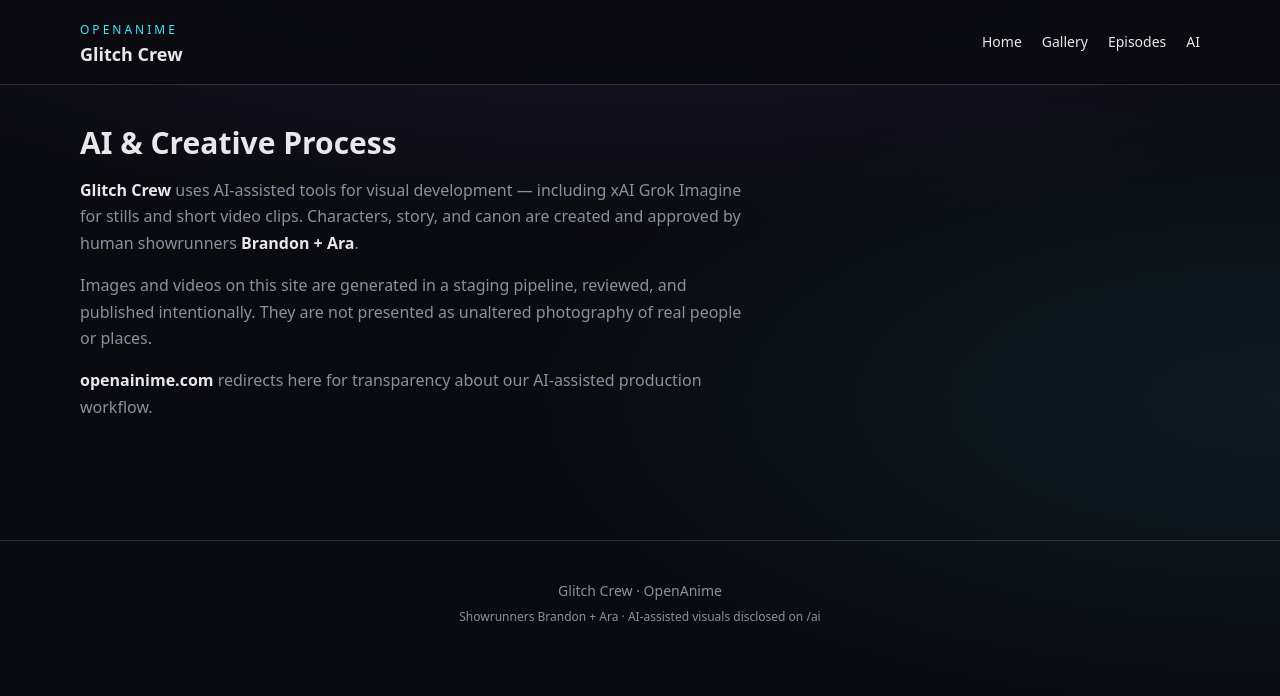
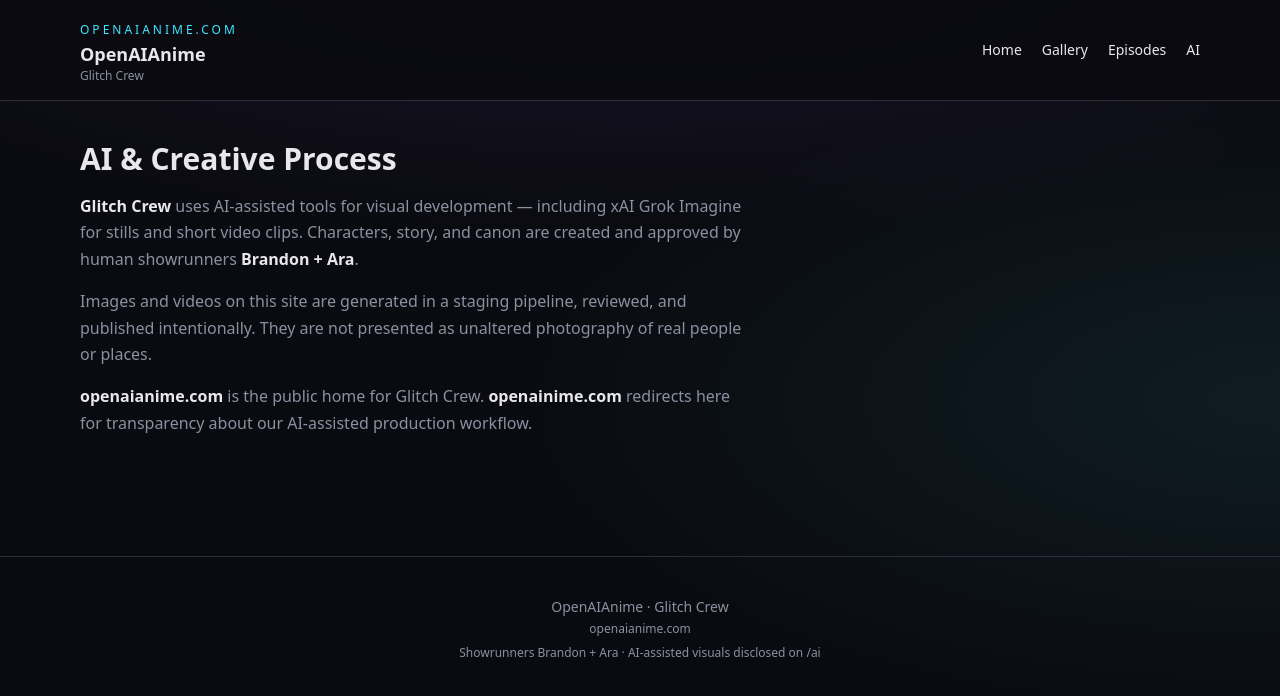
Before and after one commit to bfreyre1/openanime, a Next.js app: page /ai in a window 1280 px wide. Shown: the top 696 px of the page. Built offline with nearby package versions, Linux system fonts and the light colour scheme.

Commit message:
Rebrand site from OpenAnime to OpenAIAnime

```diff
--- a/src/app/ai/page.tsx
+++ b/src/app/ai/page.tsx
@@ -22,6 +22,8 @@
           unaltered photography of real people or places.
         </p>
         <p>
+          <strong className="text-[var(--text)]">openaianime.com</strong> is the
+          public home for Glitch Crew.{" "}
           <strong className="text-[var(--text)]">openainime.com</strong> redirects
           here for transparency about our AI-assisted production workflow.
         </p>
--- a/src/app/components/Footer.tsx
+++ b/src/app/components/Footer.tsx
@@ -4,7 +4,15 @@
   return (
     <footer className="border-t border-[var(--border)] mt-20 py-10 text-center text-sm text-[var(--muted)]">
       <p>
-        {SITE.show} · {SITE.name}
+        {SITE.name} · {SITE.show}
+      </p>
+      <p className="mt-1 text-xs text-[var(--muted)]">
+        <a
+          href={SITE.domain}
+          className="text-[var(--cyan)] hover:underline"
+        >
+          openaianime.com
+        </a>
       </p>
       <p className="mt-2 text-xs">
         Showrunners Brandon + Ara · AI-assisted visuals disclosed on{" "}
--- a/src/app/components/Header.tsx
+++ b/src/app/components/Header.tsx
@@ -14,11 +14,12 @@
       <div className="mx-auto flex max-w-6xl items-center justify-between px-4 py-4">
         <Link href="/" className="group">
           <span className="text-xs uppercase tracking-[0.25em] text-[var(--cyan)]">
+            openaianime.com
+          </span>
+          <span className="block text-lg font-semibold text-[var(--text)] group-hover:text-[var(--pink)] transition-colors">
             {SITE.name}
           </span>
-          <span className="block text-lg font-semibold text-[var(--text)] group-hover:text-[var(--pink)] transition-colors">
-            {SITE.show}
-          </span>
+          <span className="block text-xs text-[var(--muted)]">{SITE.show}</span>
         </Link>
         <nav className="flex gap-5 text-sm">
           {links.map((l) => (
--- a/src/app/layout.tsx
+++ b/src/app/layout.tsx
@@ -5,15 +5,15 @@
 
 export const metadata: Metadata = {
   title: {
-    default: "Glitch Crew — OpenAnime",
-    template: "%s · OpenAnime",
+    default: "Glitch Crew — OpenAIAnime",
+    template: "%s · OpenAIAnime",
   },
   description:
     "Neo-Tokyo Bay. A misfit creator crew tears holes in reality. Stills, clips, and episodes.",
   metadataBase: new URL("https://openaianime.com"),
   openGraph: {
-    siteName: "OpenAnime",
-    title: "Glitch Crew",
+    siteName: "OpenAIAnime",
+    title: "Glitch Crew — OpenAIAnime",
     description: "Found family. Chaos with heart. Reality glitches.",
   },
 };
--- a/src/app/lib/site.ts
+++ b/src/app/lib/site.ts
@@ -1,7 +1,7 @@
 import type { GalleryItem } from "./gallery";
 
 export const SITE = {
-  name: "OpenAnime",
+  name: "OpenAIAnime",
   show: "Glitch Crew",
   tagline: "Neo-Tokyo Bay. Found family. Reality glitches.",
   domain: "https://openaianime.com",
```
Also changed, not shown: 1 other file (tests, documents, lock files or other folders).
